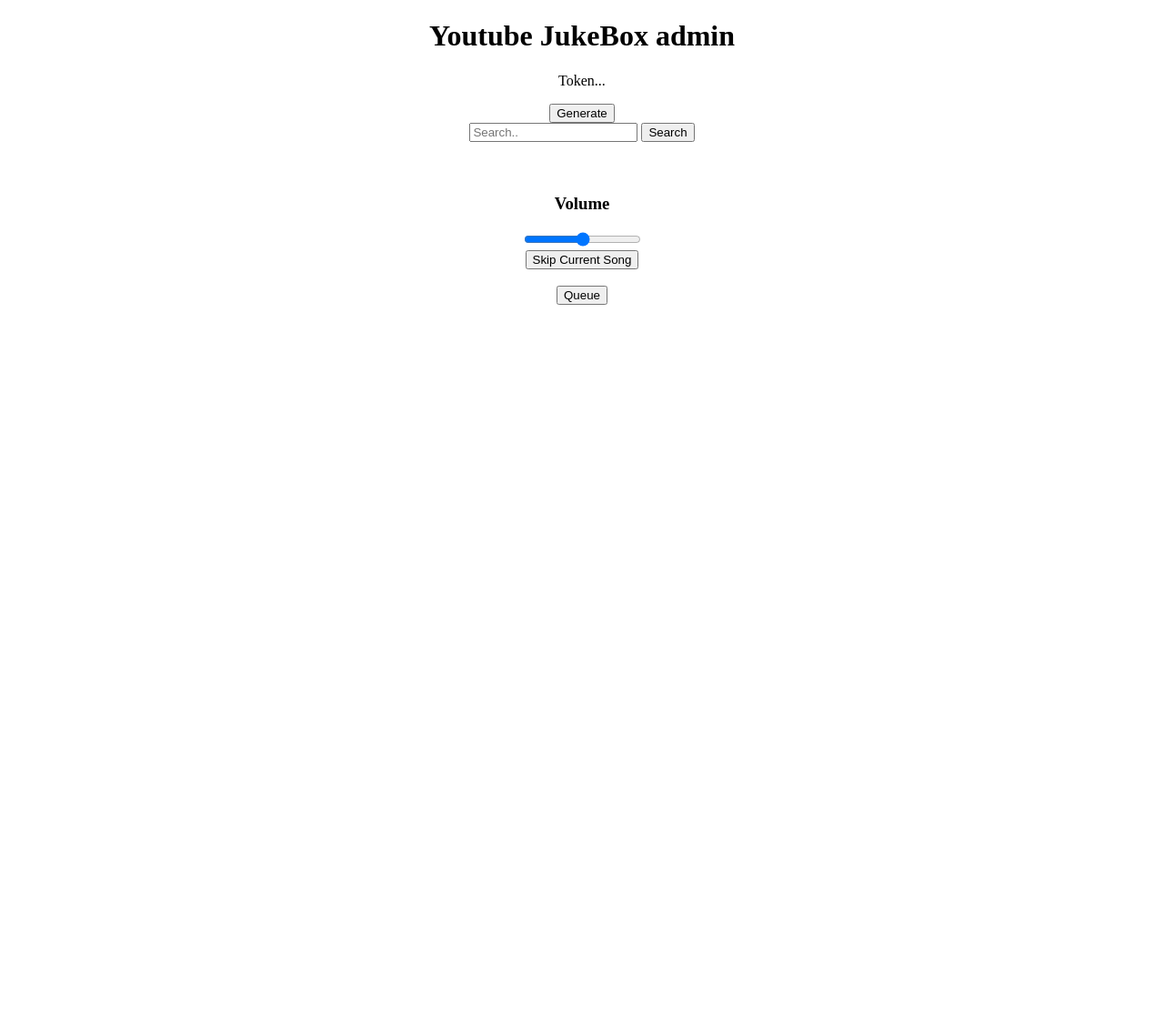
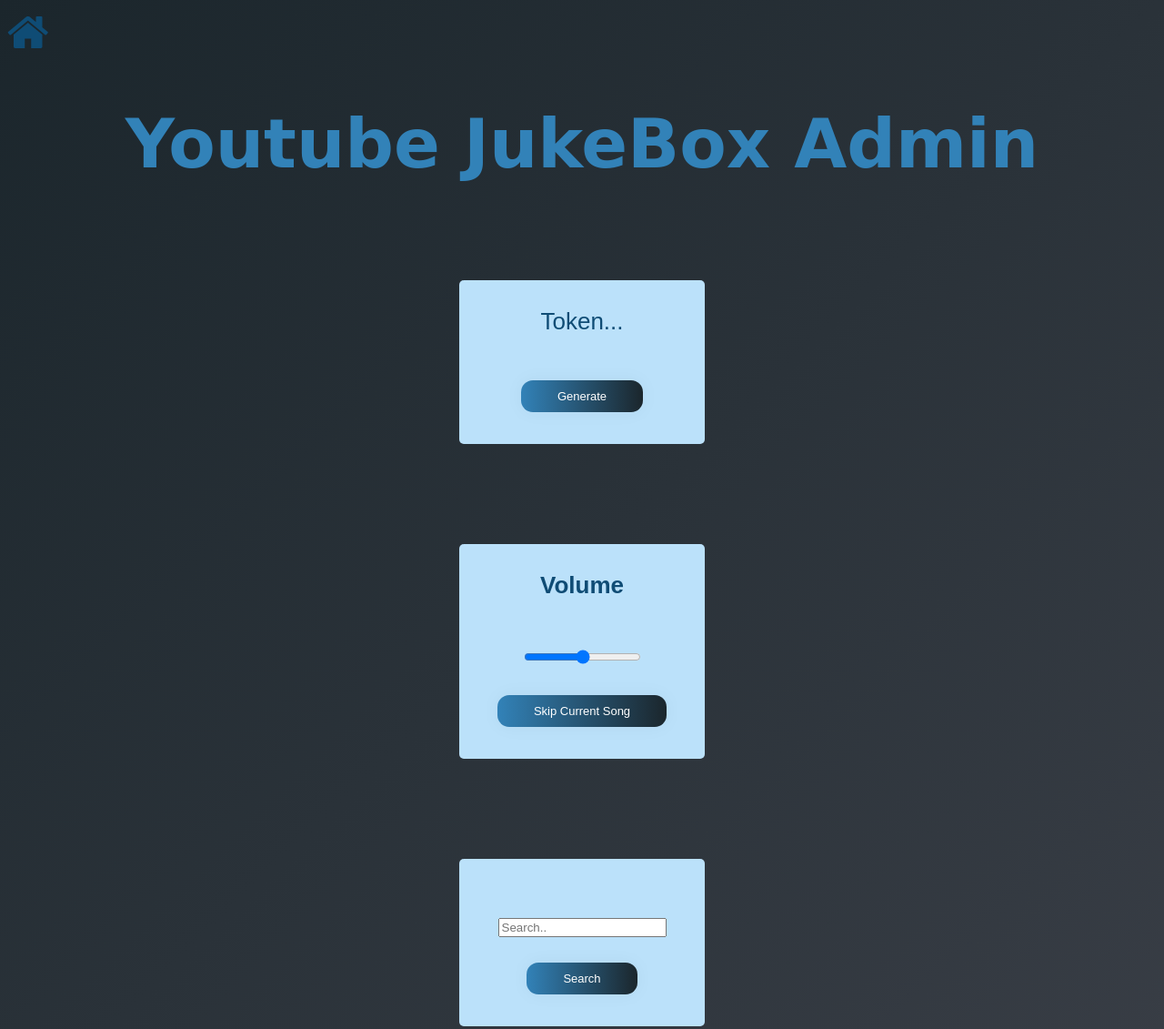
Before and after one commit to Citoyasha/PiJukeBox, a website: page client/admin.html in a window 1280 px wide. Shown: the top 1131 px of the page at 91% size. Before the commit the page ends 800 px from the top, so only its background shows below. Drawn offline with nearby package versions, Linux system fonts and the light colour scheme; no server answers.

Commit message:
Added css

```diff
--- a/client/admin.html
+++ b/client/admin.html
@@ -1,100 +1,55 @@
 <!DOCTYPE html>
 <html>
+
 <head>
   <meta http-equiv="content-type" content="text/html; charset=windows-1252" />
+  <link rel="stylesheet" href="https://cdnjs.cloudflare.com/ajax/libs/font-awesome/4.7.0/css/font-awesome.min.css">
+  <link rel="stylesheet" href="style/admin.css" />
   <title>Jukey</title>
 </head>
-  <body>
-    <h1 style="text-align: center">Youtube JukeBox admin</h1>
-    <div style="text-align: center">
-      <div>
-        <p id="token">Token...</p>
-      <button
-        type="button"
-        id="gen_token"
-      >
+
+<body class="body">
+  <a style="text-align: left;color:#0f4c75;" href="./main.html" target="_self">
+    <i class="fa fa-home"></i>
+  </a>
+  <h1 class="header">Youtube JukeBox Admin</h1>
+  <div class="tokencontainer">
+    <p class="title" id="token">Token...</p>
+    <button class="button" type="button" id="gen_token">
       Generate
     </button>
-
   </div>
-      <input
-        class="search"
-        placeholder="Search.."
-        name="search"
-        id="inp"
-        type="text"
-      />
-      <button
-        type="button"
-        id="btn"
-        onclick="input=document.getElementById('inp').value"
-      >
-        Search
-      </button>
-      <h2 id="header" style="text-align: center"></h2>
-
-      <br />
-      <table
-        style="text-align: center;
-          margin-left: auto;
-          margin-right: auto;
-        "
-        id="tbl"
-        hidden="true"
-        border="3"
-      >
-        <tbody>
-          <tr>
-            <td>
-              <br />
-              <img id="thumb1" src="" />
-              <p id="thumb1_t"></p>
-            </td>
-          </tr>
-          <tr>
-            <td>
-              <br />
-              <img id="thumb2" src="" />
-              <p id="thumb2_t"></p>
-            </td>
-          </tr>
-          <tr>
-            <td>
-              <br />
-              <img id="thumb3" src="" />
-              <p id="thumb3_t"></p>
-            </td>
-          </tr>
-        </tbody>
-      </table>
   <div class="slidecontainer">
-        <h3>Volume</h3>
-        <input
-          min="0"
-          max="99"
-          value="50"
-          class="slider"
-          id="myRange"
-          type="range"
-        />
-      </div>
-      <button
-        type="button"
-        id="skip"
-        onclick="input=document.getElementById('skip').value"
-      >
+    <h3 class="title">Volume</h3>
+    <input min="0" max="99" value="50" class="slider" id="myRange" type="range" />
+    <button class="button" type="button" id="skip" onclick="input=document.getElementById('skip').value">
       Skip Current Song
     </button>
   </div>
-    <br />
-    <div style="text-align: center">
-      <button id="Q" name="Queue" type="button">Queue</button>
-      <p id="q1" hidden="true"></p>
-      <p id="q2" hidden="true"></p>
-      <p id="q3" hidden="true"></p>
-      <p id="q4" hidden="true"></p>
-      <p id="q5" hidden="true"></p>
+  <div class="boxes">
+    <input class="search" placeholder="Search.." name="search" id="inp" type="text" />
+    <button class="button" type="button" id="btn" onclick="input=document.getElementById('inp').value">
+      Search
+    </button>
   </div>
+  <h2 class="Text" id="header" style="text-align: center"></h2>
+  <div class="container" id="tbl" hidden="true">
+    <ul class="table">
+      <li class="table-row">
+        <img id="thumb1" src="" />
+        <p class="title" id="thumb1_t"></p>
+      </li>
+      <li class="table-row">
+        <img id="thumb2" src="" />
+        <p class="title" id="thumb2_t"></p>
+      </li>
+      <li class="table-row">
+        <img id="thumb3" src="" />
+        <p class="title" id="thumb3_t"></p>
+      </li>
+    </ul>
+  </div>
+
   <div style="text-align: center">
     <script src="/socket.io/socket.io.js"></script>
     <script>
@@ -102,30 +57,31 @@
       var btn = document.getElementById("btn");
       var skip = document.getElementById("skip");
       var token = document.getElementById("gen_token");
-          token.addEventListener("click", function () {
+      token.addEventListener("click", function() {
         let gen = Math.random().toString(36).substr(2, 4);
-            document.getElementById("token").innerHTML=gen;
+        document.getElementById("token").innerHTML = gen;
       });
-          btn.addEventListener("click", function () {
-            if(input){
-            document.getElementById("header").innerHTML="Click to queue song!";
+      btn.addEventListener("click", function() {
+        if (input) {
+          document.getElementById("header").innerHTML = "Click to queue song!";
           socket.send("!m" + input);
         }
       });
-          skip.addEventListener("click", function () {
+      skip.addEventListener("click", function() {
         socket.send("!s");
       });
       var slider = document.getElementById("myRange");
-        slider.onmouseup = function () {
+      slider.onmouseup = function() {
         socket.send("!v" + this.value);
       };
-        slider.ontouchend = function () {
+      slider.ontouchend = function() {
         socket.send("!v" + this.value);
       };
 
       var thumb1 = document.getElementById("thumb1");
       var thumb2 = document.getElementById("thumb2");
       var thumb3 = document.getElementById("thumb3");
+
       function clear() {
         document.getElementById("thumb1_t").innerHTML = "";
         document.getElementById("thumb1").src = "";
@@ -140,7 +96,7 @@
         document.getElementById("thumb1_t").innerHTML = title;
         document.getElementById("thumb1").src = thumbnail;
         document.getElementById("tbl").hidden = false;
-          thumb1.addEventListener("click", function () {
+        thumb1.addEventListener("click", function() {
           if (link) socket.send(`!l${link}`);
           clear();
           link = "";
@@ -149,7 +105,7 @@
       socket.on("search1", (title, thumbnail, link) => {
         document.getElementById("thumb2_t").innerHTML = title;
         document.getElementById("thumb2").src = thumbnail;
-          thumb2.addEventListener("click", function () {
+        thumb2.addEventListener("click", function() {
           if (link) socket.send(`!l${link}`);
           clear();
           link = "";
@@ -158,7 +114,7 @@
       socket.on("search2", (title, thumbnail, link) => {
         document.getElementById("thumb3_t").innerHTML = title;
         document.getElementById("thumb3").src = thumbnail;
-          thumb3.addEventListener("click", function () {
+        thumb3.addEventListener("click", function() {
           if (link) socket.send(`!l${link}`);
           clear();
           link = "";
@@ -167,4 +123,5 @@
     </script>
   </div>
 </body>
+
 </html>
--- /dev/null
+++ b/client/style/admin.css
@@ -0,0 +1,87 @@
+.body {
+  background: linear-gradient(to bottom right, #1b262c, #393e46);
+  display: flex;
+  flex-direction: column;
+  justify-content: center;
+  font-size: calc(25px + 3vmin);
+  font-family: 'Ubuntu', sans-serif;
+  text-align: center;
+}
+
+.header {
+  font-size: 75px;
+  font-family: cursive;
+  color: #3282b8;
+}
+
+.Text {
+  font-size: calc(20px + 2vmin);
+  font-family: 'Ubuntu', sans-serif;
+  color: #3282b8;
+}
+
+.tokencontainer {
+  position: relative;
+  margin: 55px auto;
+  padding: 4px 35px 35px;
+  width: 200px;
+  background: #bbe1fa;
+  border-radius: 5px;
+}
+
+.boxes {
+  position: relative;
+  margin: 55px auto;
+  padding: 35px 35px 35px;
+  width: 200px;
+  background: #bbe1fa;
+  border-radius: 5px;
+}
+
+.button {
+  cursor: pointer;
+  border-radius: 1em;
+  color: #fff;
+  background: linear-gradient(to right, #3282b8, #1b262c);
+  border: 0;
+  padding-left: 40px;
+  padding-right: 40px;
+  padding-bottom: 10px;
+  padding-top: 10px;
+  font-family: 'Ubuntu', sans-serif;
+  font-size: 13px;
+  box-shadow: 0 0 20px 1px rgba(0, 0, 0, 0.04);
+}
+
+.container {
+  text-align: center;
+  margin-left: auto;
+  margin-right: auto;
+}
+
+.title {
+  font-size: calc(10px + 2vmin);
+  font-family: 'Ubuntu', sans-serif;
+  color: #0f4c75;
+}
+
+.table {
+  list-style-type: none;
+}
+
+.table-row {
+  background-color: #bbe1fa;
+  position: relative;
+  margin: 55px auto;
+  padding: 35px 35px 35px;
+  border-radius: 5px;
+}
+
+.slidecontainer {
+  position: relative;
+  margin: 55px auto;
+  padding: 4px 35px 35px;
+  width: 200px;
+  background: #bbe1fa;
+  border-radius: 5px;
+}
--- /dev/null
+++ b/client/style/main.css
@@ -0,0 +1,69 @@
+.body {
+  background: linear-gradient(to bottom right, #1b262c, #393e46);
+  display: flex;
+  flex-direction: column;
+  justify-content: center;
+  font-size: calc(25px + 3vmin);
+  font-family: 'Ubuntu', sans-serif;
+  text-align: center;
+}
+
+.header {
+  font-size: 75px;
+  font-family: cursive;
+  color: #3282b8;
+}
+
+.Text {
+  font-size: calc(20px + 2vmin);
+  font-family: 'Ubuntu', sans-serif;
+  color: #3282b8;
+}
+
+.boxes {
+  position: relative;
+  margin: 55px auto;
+  padding: 35px 35px 35px;
+  width: 200px;
+  background: #bbe1fa;
+  border-radius: 5px;
+}
+
+.button {
+  cursor: pointer;
+  border-radius: 1em;
+  color: #fff;
+  background: linear-gradient(to right, #3282b8, #1b262c);
+  border: 0;
+  padding-left: 40px;
+  padding-right: 40px;
+  padding-bottom: 10px;
+  padding-top: 10px;
+  font-family: 'Ubuntu', sans-serif;
+  font-size: 13px;
+  box-shadow: 0 0 20px 1px rgba(0, 0, 0, 0.04);
+}
+
+.container {
+  text-align: center;
+  margin-left: auto;
+  margin-right: auto;
+}
+
+.title {
+  font-size: calc(10px + 2vmin);
+  font-family: 'Ubuntu', sans-serif;
+  color: #0f4c75;
+}
+
+.table {
+  list-style-type: none;
+}
+
+.table-row {
+  background-color: #bbe1fa;
+  position: relative;
+  margin: 55px auto;
+  padding: 35px 35px 35px;
+  border-radius: 5px;
+}
```
Also changed, not shown: client/main.html (+35 -59 lines). Lines whose indentation alone changed are shown as unchanged.
